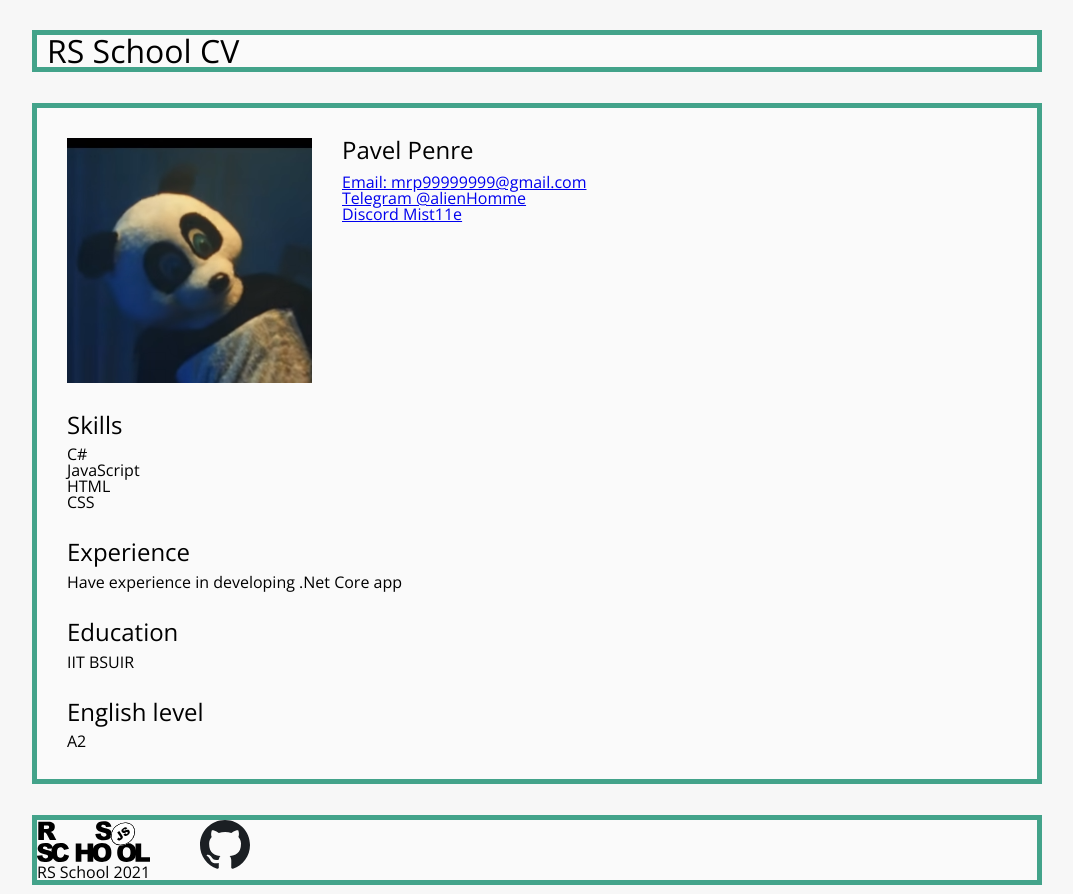
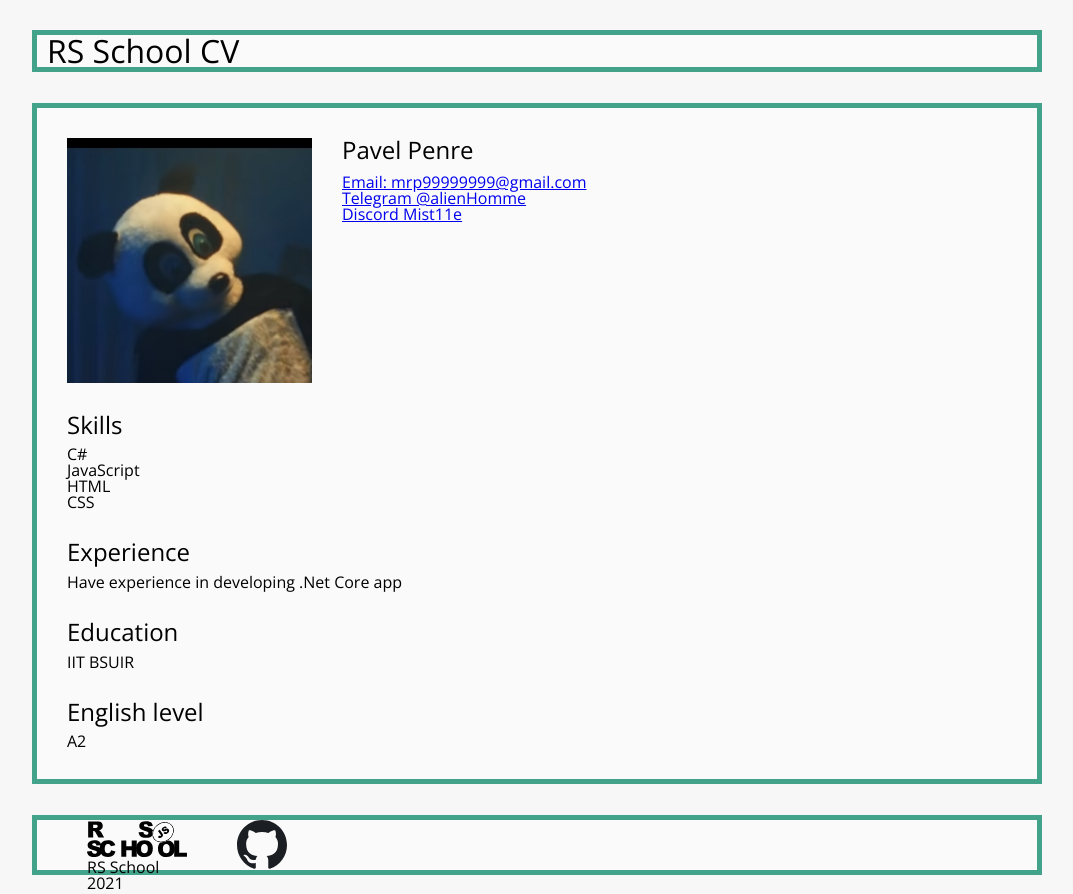
Before and after one commit to all-home/rsschool-cv, a plain HTML site: page index.html in a window 1280 px wide. Shown: the whole page, without its empty margins (103-1176 px from the left). Drawn offline with nearby package versions, Linux system fonts and the light colour scheme.

Commit message:
fix: lang error

```diff
--- a/index.html
+++ b/index.html
@@ -1,4 +1,5 @@
 <!DOCTYPE html>
+<html lang="en">
     <head>
         <meta charset="utf-8">
         <meta http-equiv="X-UA-Compatible" content="IE=edge">
@@ -80,7 +81,7 @@
         <footer>
             <div class="wrapper">
                 <div class="footer_container">
-                    <div class=<rs_school_logos>
+                    <div class="rs_school_logos">
                          <div class="rs_image">
                             <a href="https://rs.school/js/"><img src="./images/rs_logo.svg" alt="RSSchool logo"></a>
                          </div>
```
